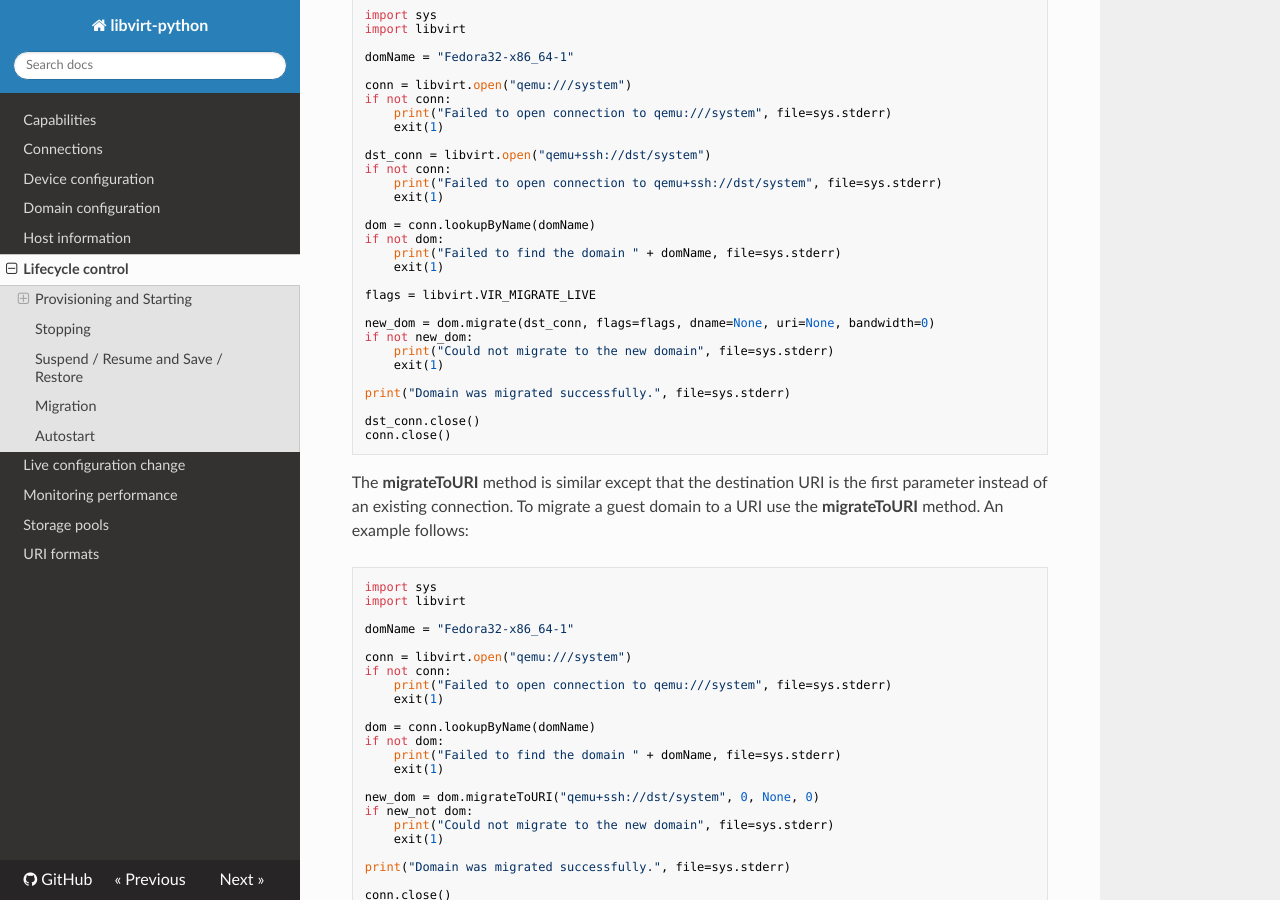
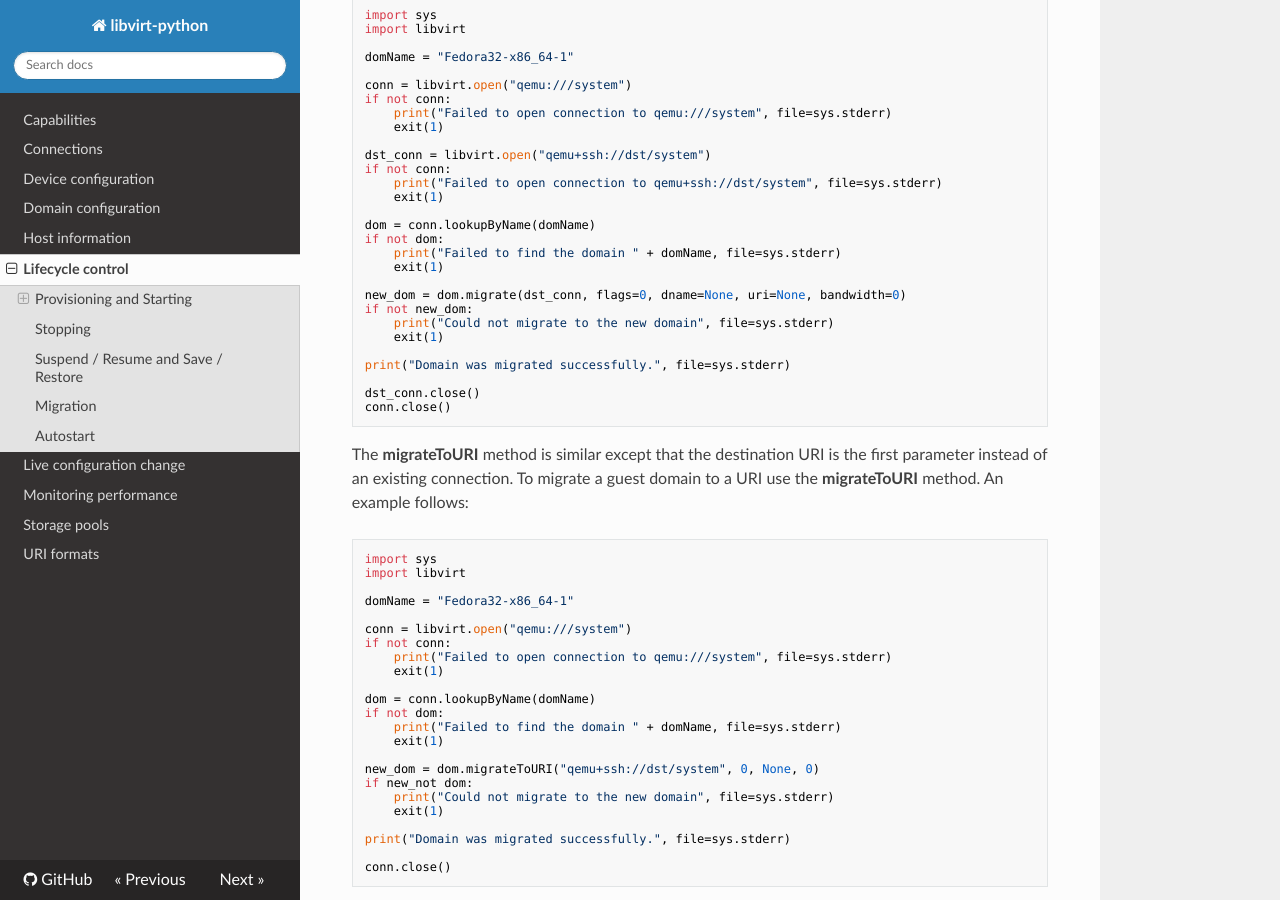
Before and after one commit to rst0git/libvirt-python-docs, an MkDocs documentation site: the page built from docs/lifecycle-control.md, in a window 1280 px wide and 900 px high, scrolled down 11100 px. Built offline with MkDocs 1.6.1, drawn with Linux system fonts in a browser that asks for light colours; nearby versions of some CDN libraries.

Commit message:
lifecycle-control: Use flags=0
Signed-off-by: Radostin Stoyanov <rstoyanov@fedoraproject.org>

```diff
--- a/docs/lifecycle-control.md
+++ b/docs/lifecycle-control.md
@@ -469,9 +469,7 @@ if not dom:
     print("Failed to find the domain " + domName, file=sys.stderr)
     exit(1)
 
-flags = libvirt.VIR_MIGRATE_LIVE
-
-new_dom = dom.migrate(dst_conn, flags=flags, dname=None, uri=None, bandwidth=0)
+new_dom = dom.migrate(dst_conn, flags=0, dname=None, uri=None, bandwidth=0)
 if not new_dom:
     print("Could not migrate to the new domain", file=sys.stderr)
     exit(1)
```
